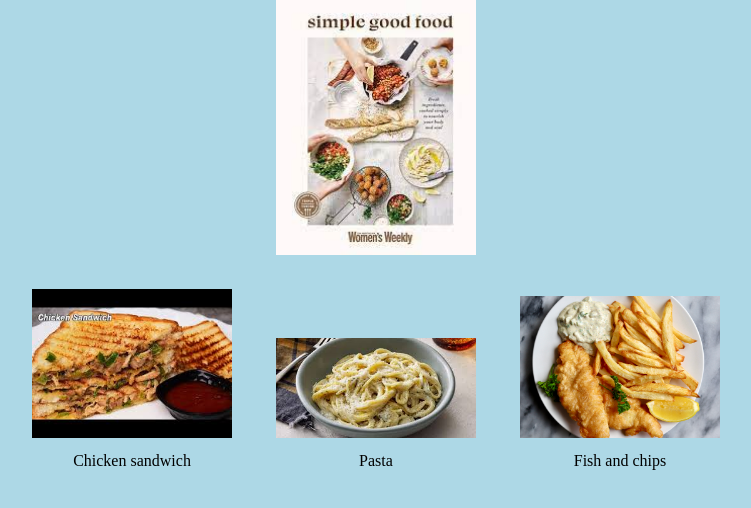
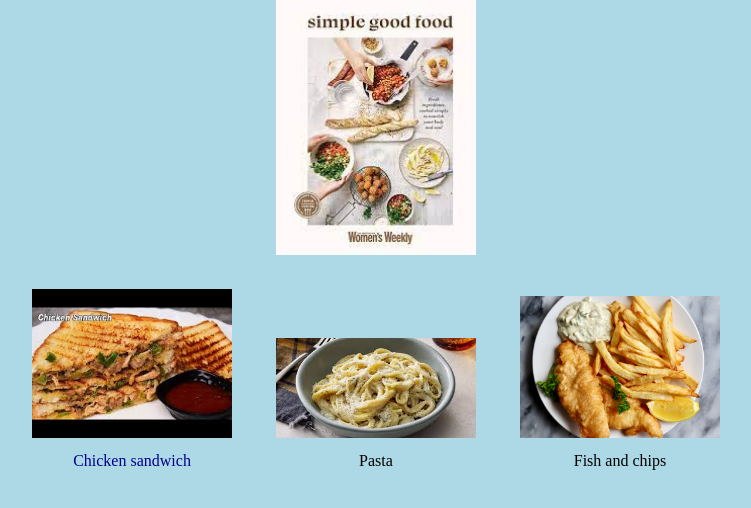
Before and after one commit to Aritrosengupta/Recipes-Proj, a plain HTML site: page index.html in a window 1280 px wide. In both pictures the pointer is over the link "Chicken sandwich". Shown: the part 40-548 px from the top of the page, without its empty margins (264-1015 px from the left). Drawn offline with Linux system fonts and the light colour scheme.

Commit message:
just changed css for link hover

```diff
--- a/style.css
+++ b/style.css
@@ -44,3 +44,7 @@ a {
 .images{
     text-align: center;
 }
+a:hover{
+    color: darkblue;
+
+}
```
